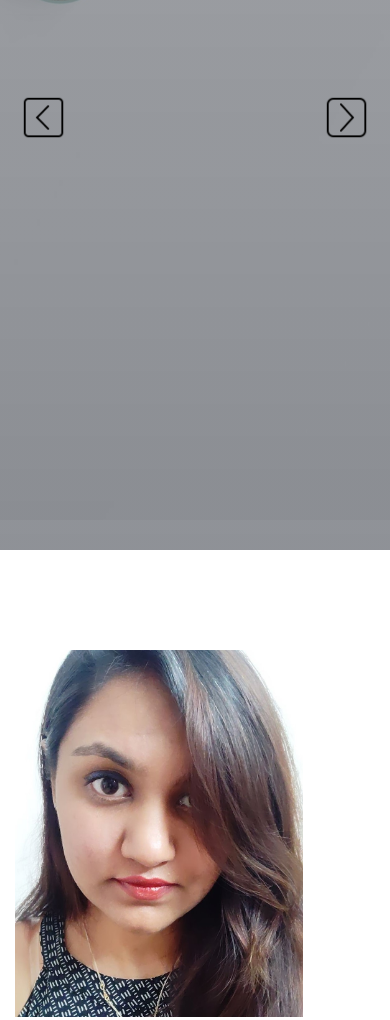
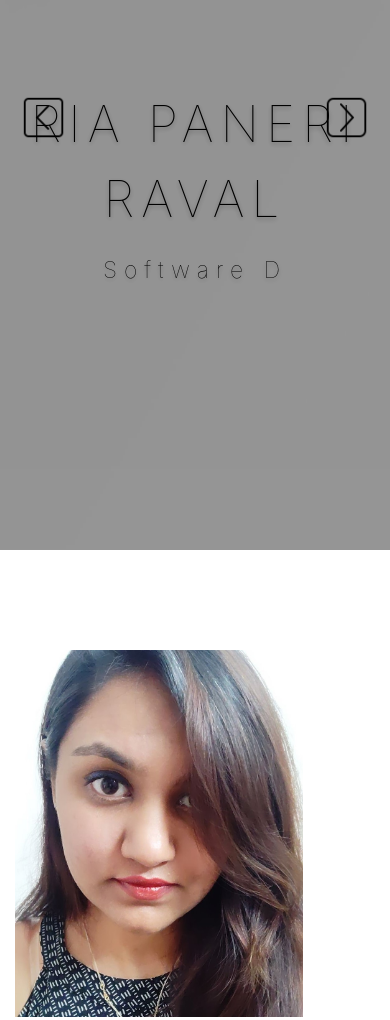
Before and after one commit to riapaneri/riapaneri.github.io, a plain HTML site: page index.html in a window 390 px wide. Shown: the part 294-1314 px from the top of the page. Drawn offline with nearby package versions, Linux system fonts and the light colour scheme.

Commit message:
Update index.html

```diff
--- a/index.html
+++ b/index.html
@@ -61,109 +61,9 @@
       });
     });
   })(jQuery);
-
-
-  // smooth scroll for internal anchor links
-  $('a[href^="#"]').on('click', function(e) {
-    var target = $(this.getAttribute('href'));
-    if(target.length) {
-      e.preventDefault();
-      $('html, body').stop().animate({ scrollTop: target.offset().top - 70 }, 600);
-    }
-  });
-
-
 </script>
 
   <style>
-
-  /* HERO STYLES */
-.hero-section {
-  height: 80vh;                 /* hero height */
-  min-height: 520px;
-  position: relative;
-  overflow: hidden;
-  display: block;
-  color: #fff;
-}
-
-/* slides-container is already used; keep existing slide behaviour */
-.slides-container img { width:100%; height:100%; object-fit:cover; position:absolute; left:0; top:0; }
-
-/* overlay to darken background for readable text */
-.hero-section .overlay {
-  position:absolute; inset:0; background: linear-gradient(180deg, rgba(6,12,24,0.35), rgba(6,12,24,0.45));
-  z-index: 1;
-}
-
-/* keep content above slides */
-.hero-section .container { position: relative; z-index: 2; height:100%; }
-
-/* Eyebrow small text */
-.hero-section .eyebrow {
-  font-size: 14px;
-  letter-spacing: 1px;
-  opacity: .9;
-  margin-bottom: 8px;
-  color: #dfe9ff;
-}
-
-/* Main title */
-.hero-section .hero-title {
-  font-size: clamp(28px, 4.2vw, 48px);
-  margin: 0;
-  font-weight: 700;
-  letter-spacing: 1px;
-  color: #fff;
-  text-transform: uppercase;
-}
-
-/* subtitle */
-.hero-section .hero-sub {
-  max-width: 820px;
-  margin: 12px auto 0;
-  color: rgba(255,255,255,0.88);
-  font-size: 16px;
-}
-
-/* CTAs */
-.hero-section .hero-ctas .btn {
-  padding: 12px 22px;
-  border-radius: 8px;
-  font-weight:600;
-  box-shadow: 0 10px 30px rgba(2,6,23,0.25);
-}
-
-.hero-section .btn-outline-light {
-  border: 1px solid rgba(255,255,255,0.18);
-  color: #fff;
-}
-
-/* Social icons (small) */
-.hero-social { margin-top: 14px; }
-.hero-social .social-link {
-  color: #fff;
-  display:inline-block;
-  width:40px; height:40px; line-height:40px;
-  border-radius:50%;
-  background: rgba(255,255,255,0.08);
-  margin:0 6px;
-  text-align:center;
-  transition: transform .18s ease, background .18s ease;
-}
-.hero-social .social-link i { font-size:16px; color: #fff; }
-.hero-social .social-link:hover {
-  transform: translateY(-4px);
-  background: rgba(255,255,255,0.18);
-}
-
-/* small devices adjustments */
-@media (max-width:576px) {
-  .hero-section { min-height:420px; padding-top:30px; padding-bottom:30px; }
-  .hero-section .hero-sub { font-size:14px; padding: 0 12px; }
-  .hero-section .hero-ctas .btn { display:block; width:85%; margin:10px auto; }
-}
-
 
   .portfolio .filters .btn { margin:6px; min-width:100px; }
   .portfolio-card { border:none; border-radius:12px; overflow:hidden; transition:transform .25s ease, box-shadow .25s ease; box-shadow:0 10px 28px rgba(11,24,40,0.08); background:#fff; }
@@ -271,45 +171,20 @@
   </div>
 </nav>
 
-<!-- ====== HERO (enhanced) ====== -->
-<section id="slides" class="hero-section position-relative" aria-label="Hero">
-  <!-- slideshow background (keeps your existing slide images) -->
+<!-- Slides -->
+<div id="slides">
   <div class="overlay"></div>
   <div class="slides-container">
-    <img src="img/slide1.jpg" alt="">
-    <img src="img/slide2.jpg" alt="">
-    <img src="img/slide3.jpg" alt="">
+    <img src="img/slide1.jpg"><img src="img/slide2.jpg"><img src="img/slide3.jpg">
   </div>
-
-  <!-- hero content centered -->
-  <div class="container h-100">
-    <div class="row h-100 align-items-center">
-      <div class="col-12 text-center text-white">
-        <p class="eyebrow">Hello, I’m</p>
-        <h1 class="hero-title">Ria Paneri Raval</h1>
-        <p class="hero-sub">Turning data into decisions — Data Analyst · BI Developer · Web & SEO</p>
-
-        <div class="hero-ctas mt-4">
-          <a href="#portfolio" class="btn btn-primary btn-lg mr-2">View Portfolio</a>
-          <a href="files/Ria_Raval_Resume.pdf" class="btn btn-outline-light btn-lg" download>Download Resume</a>
-        </div>
-
-        <div class="hero-social mt-4">
-          <a href="https://www.linkedin.com/in/your-link" target="_blank" rel="noopener" aria-label="LinkedIn" class="social-link"><i class="fab fa-linkedin-in"></i></a>
-          <a href="https://github.com/riapaneri" target="_blank" rel="noopener" aria-label="GitHub" class="social-link"><i class="fab fa-github"></i></a>
-          <a href="mailto:riapaneri7@gmail.com" aria-label="Email" class="social-link"><i class="fas fa-envelope"></i></a>
-        </div>
-
-      </div>
+  <div class="titleMessage">
+    <div class="heading">
+      <p class="main">RIA PANERI RAVAL</p>
+      <p class="sub typed"></p>
     </div>
   </div>
-
-  <!-- small slide nav (keeps previous markup if script expects it) -->
-  <nav class="slides-navigation" aria-hidden="true">
-    <a href="#" class="next"></a>
-    <a href="#" class="prev"></a>
-  </nav>
-</section>
+  <nav class="slides-navigation"><a href="#" class="next"></a><a href="#" class="prev"></a></nav>
+</div>
 
 <!-- About -->
 <div id="about" class="section">
```
